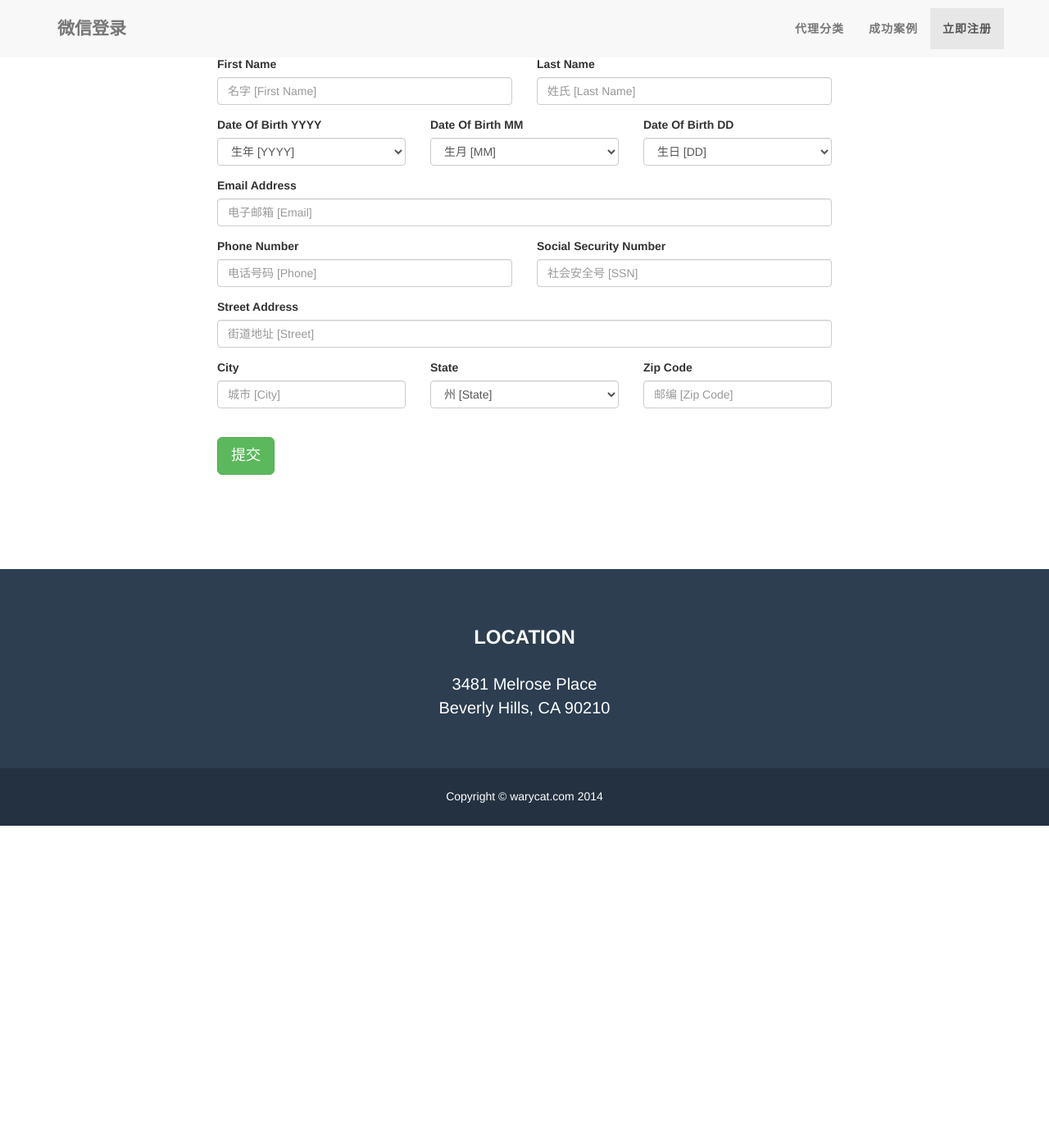
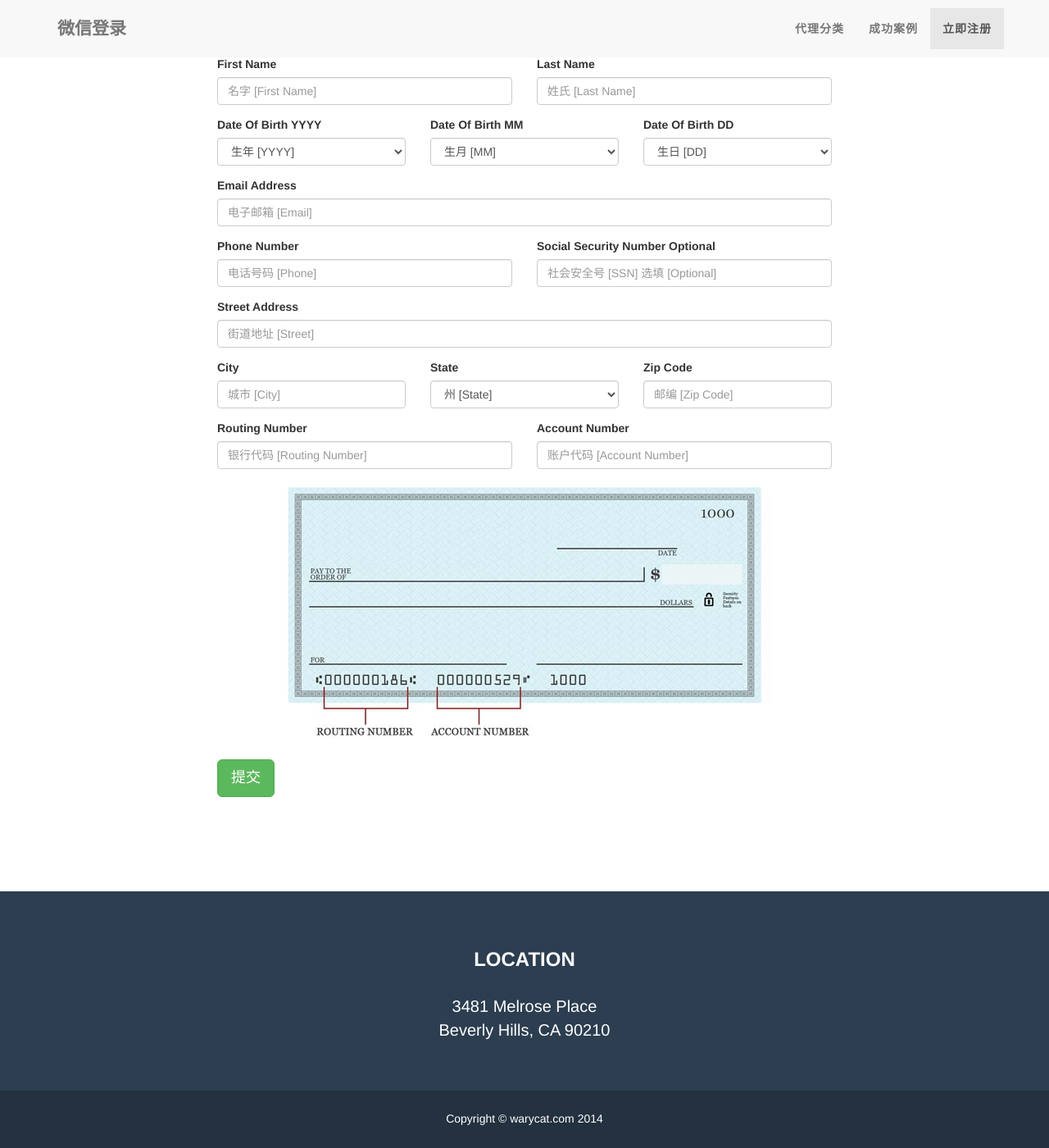
Before and after one commit to rraymondd/warycat.github.io, a Jekyll site: the page built from index.html, in a window 1280 px wide and 1400 px high, scrolled down 2367 px. Shown: the whole window at 82% size. Built offline with Jekyll 4.4.1, drawn with Linux system fonts in a browser that asks for light colours; before the commit the page ends 3374 px from its top, so only the background shows below that.

Commit message:
register

```diff
--- a/index.html
+++ b/index.html
@@ -67,8 +67,8 @@ layout: default
                             <div name="is_10_digits" class="text-danger tidy">10位数字 [10 digits]</div>
                         </div>
                         <div id="ssn" class="form-group col-md-6 floating-label-form-group controls">
-                            <label>Social Security Number</label>
-                            <input type="tel" class="form-control" placeholder="社会安全号 [SSN]" >
+                            <label>Social Security Number Optional</label>
+                            <input type="tel" class="form-control" placeholder="社会安全号 [SSN] 选填 [Optional]" >
                             <div name="isRequired" class="text-danger tidy">必填 [required]</div>
                             <div name="is_9_digits" class="text-danger tidy">9位数字 [9 digits]</div>
                         </div>
@@ -102,6 +102,24 @@ layout: default
                             <div name="is_5_digits" class="text-danger tidy">5位数字 [5 digits]</div>
                         </div>
                     </div>
+
+                    <div class="row control-group">
+                        <div id="routing" class="form-group col-md-6 floating-label-form-group controls">
+                            <label>Routing Number</label>
+                            <input type="tel" class="form-control" placeholder="银行代码 [Routing Number]">
+                            <div name="isRequired" class="text-danger tidy">必填 [required]</div>
+                            <div name="is_9_digits" class="text-danger tidy">9位数字 [9 digits]</div>
+                        </div>
+                        <div id="account" class="form-group col-md-6 floating-label-form-group controls">
+                            <label>Account Number</label>
+                            <input type="tel" class="form-control" placeholder="账户代码 [Account Number]">
+                            <div name="isRequired" class="text-danger tidy">必填 [required]</div>
+                            <div name="isNumeric" class="text-danger tidy">数字 [numeric]</div>
+                        </div>
+                    </div>
+                    <div>
+                        <img src='/img/check.jpg' class="img-responsive center-block">
+                    </div>
                     <br>
                     <div id="success"></div>
                     <div class="row">
--- a/js/register.js
+++ b/js/register.js
@@ -42,31 +42,53 @@ $.get('/data/states.json',function(states){
 });
 
 function validateSubmerchant(dict){
+    var requires = ['firstname','lastname','yyyy','mm','dd','email','phone','street','city','state','zip','routing','account'];
     var results = {};
     _.each(dict,function(value,key){
         results[key] = {};
-        results[key].isRequired = !validator.isNull(value);
-    })
+        if(_.contains(requires,key)){
+            results[key].isRequired = !validator.isNull(value);
+        }
+    });
     results.email.isEmail = validator.isNull(dict.email) || validator.isEmail(dict.email);
+
     results.phone.isNumeric = validator.isNull(dict.phone) || validator.isNumeric(dict.phone);
     results.phone.isLength_10 = validator.isNull(dict.phone) || validator.isLength(dict.phone,10);
     results.phone.is_10_digits = results.phone.isNumeric && results.phone.isLength_10;
+
     results.ssn.isNumeric = validator.isNull(dict.ssn) || validator.isNumeric(dict.ssn);
     results.ssn.isLength_9 = validator.isNull(dict.ssn) || validator.isLength(dict.ssn,9);
     results.ssn.is_9_digits = results.ssn.isNumeric && results.ssn.isLength_9;
+
     results.zip.isNumeric = validator.isNull(dict.zip) || validator.isNumeric(dict.zip);
     results.zip.isLength_5 = validator.isNull(dict.zip) || validator.isLength(dict.zip,5);
-    results.zip.is_5_digits = results.zip.isNumeric || results.zip.isLength_5;
+    results.zip.is_5_digits = results.zip.isNumeric && results.zip.isLength_5;
+
+    results.routing.isNumeric = validator.isNull(dict.routing) || validator.isNumeric(dict.routing);
+    results.routing.isLength_9 = validator.isNull(dict.routing) || validator.isLength(dict.routing,9);
+    results.routing.is_9_digits = results.routing.isNumeric && results.routing.isLength_9;
+
+    results.account.isNumeric = validator.isNull(dict.account) || validator.isNumeric(dict.account);
     return results;
+}
+
+function isComplete(results){
+    var complete = true;
+    _.each(results,function(error,result){
+        _.each(error,function(value,key){
+            complete &= value;
+        });
+    });
+    return complete;
 }
 
 function displayResults(results){
     var complete = true;
     $.each(results,function(result,error){
         $.each(error,function(key,value){
+            complete &= value;
             var id = '#' + result + ' > div[name|='+key+']';
             $(id).css('display',(value?'none':'block'));
-            complete &= value;
         });
     });
     if(complete){
@@ -74,6 +96,16 @@ function displayResults(results){
     }else{
         window.alert('error');
     }
+}
+
+function postSubmerchant(dict){
+    $.ajax({
+        type:'POST',
+        url:'https://008.io/braintree/submerchant',
+        dataType:'json',
+        data:JSON.stringify(dict),
+        success:function(data){window.alert(data);}
+    });
 }
 
 $('#submit').click(function(){
@@ -89,6 +121,8 @@ $('#submit').click(function(){
     var city = $('#city > input').val();
     var state = $('#state > select').val();
     var zip = $('#zip > input').val();
+    var routing = $('#routing > input').val();
+    var account = $('#account > input').val();
 
     var submerchant = {
         firstname:firstname,
@@ -103,9 +137,14 @@ $('#submit').click(function(){
         city:city,
         state:state,
         zip:zip,
+        routing:routing,
+        account:account
     };
     console.log(JSON.stringify(submerchant,null,' '));
     var results = validateSubmerchant(submerchant);
     console.log(JSON.stringify(results,null,' '));
     displayResults(results);
+    if(isComplete(results)){
+        postSubmerchant(submerchant);
+    }
 })
--- a/styles/portfolio.css
+++ b/styles/portfolio.css
@@ -367,7 +367,7 @@ footer .footer-below {
     height: 300px;
     transition: all 0.5s;
     border-radius: 50%;
-    background: url(/img/logoCat.jpeg) no-repeat center;
+    background: url(/img/logoCat.jpg) no-repeat center;
     box-shadow: 0 0 8px rgba(0, 0, 0, .8);
     -webkit-box-shadow: 0 0 8px rgba(0, 0, 0, .8);
     -moz-box-shadow: 0 0 8px rgba(0, 0, 0, .8);
```
Also changed, not shown: img/check.jpg (added), img/logoCat.jpg (renamed from img/logoCat.jpeg).
